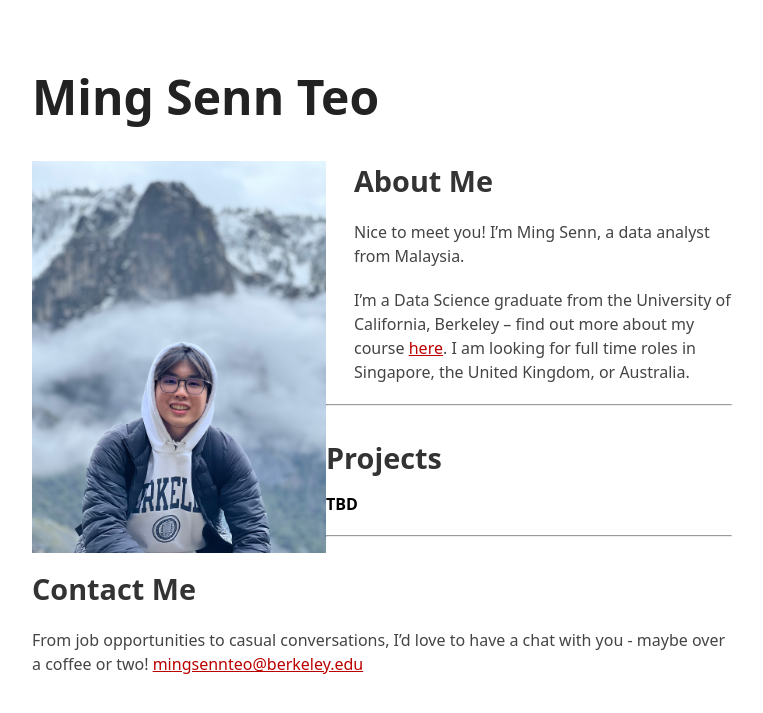
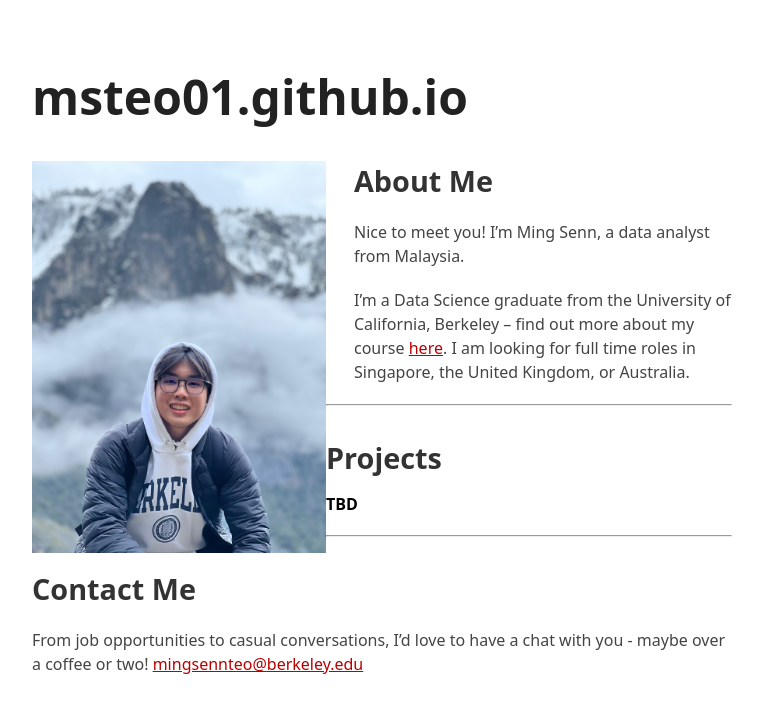
Before and after one commit to MSTeo01/msteo01.github.io, a Jekyll site: the page built from index.md, in a window 1280 px wide. Shown: the top 713 px of the page, without its empty margins (258-1021 px from the left). Built offline with Jekyll 4.4.1, drawn with Linux system fonts in a browser that asks for light colours; some of the changed lines change nothing that is shown.

Commit message:
test no title and description #2

```diff
--- a/_config.yml
+++ b/_config.yml
@@ -8,8 +8,8 @@
 url: https://msteo01.github.io
 
 # for header and meta tags
-title: Ming Senn Teo
-description: Data Analyst, UC Berkeley
+# title: Ming Senn Teo
+# description: Data Analyst, UC Berkeley
 
 # set external to true if linking outside your website
 # for internal, make sure to include preceding slash
```
